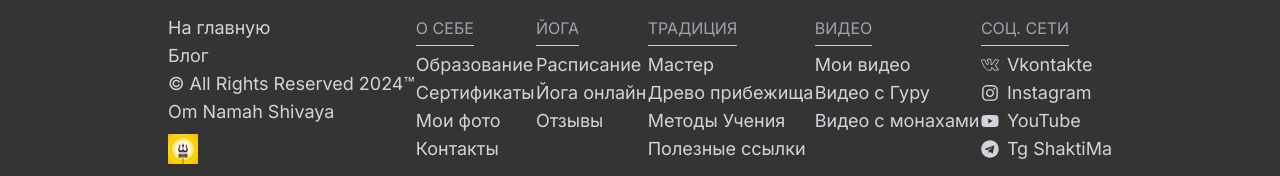
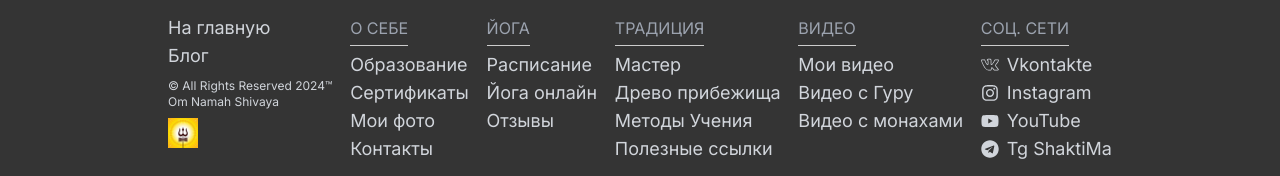
Before and after one commit to TimurTairov/tirthadeva.ru, a Next.js app: page /osebe/education in a window 1280 px wide. Shown: the part 1980-2156 px from the top of the page. Built offline with nearby package versions, Linux system fonts and the light colour scheme.

Commit message:
commit 1.40

```diff
--- a/components/Footer.tsx
+++ b/components/Footer.tsx
@@ -14,8 +14,8 @@ const Footer = () => {
         <div className="flex flex-col items-start justify-center my-4">
           <p className=""><Link href='/' className="text-gray-300 hover:text-gray-50 dark:text-gray-200">На главную</Link></p>
           <p className=""><Link href='/blog' className="text-gray-300 hover:text-gray-50 dark:text-gray-200">Блог</Link></p>
-          <p className='footer-h5'>© All Rights Reserved 2024™</p>
-          <p className='footer-h5'>Om Namah Shivaya</p>
+          <p className='text-[0.5rem] md:text-xs mt-1 lg:mt-2'>© All Rights Reserved 2024™</p>
+          <p className='text-[0.5rem] md:text-xs'>Om Namah Shivaya</p>
           <Image src={trishula} width={30} height={30} alt='trishula' loading="lazy" className="mt-2" />
         </div>
 
```
